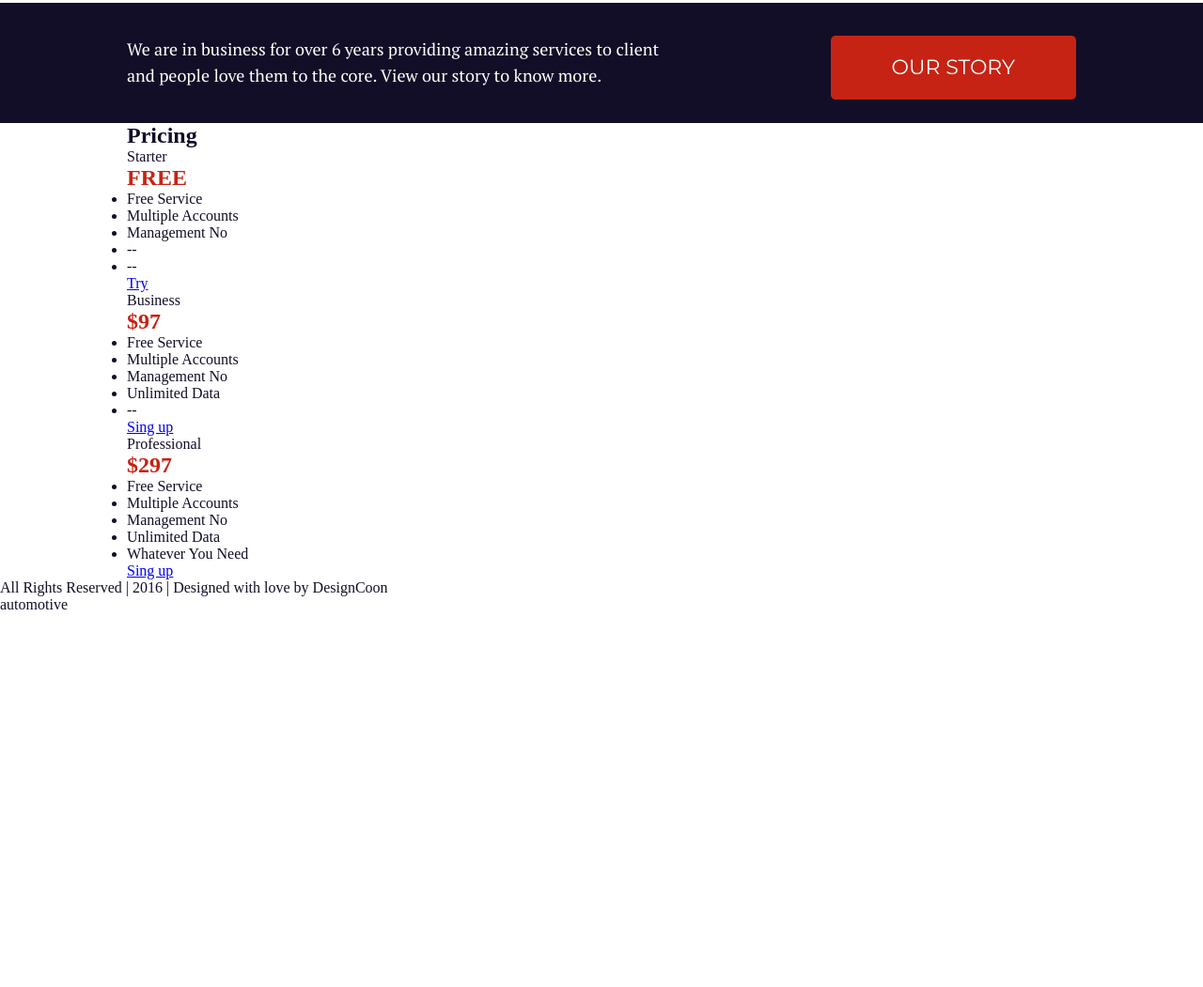
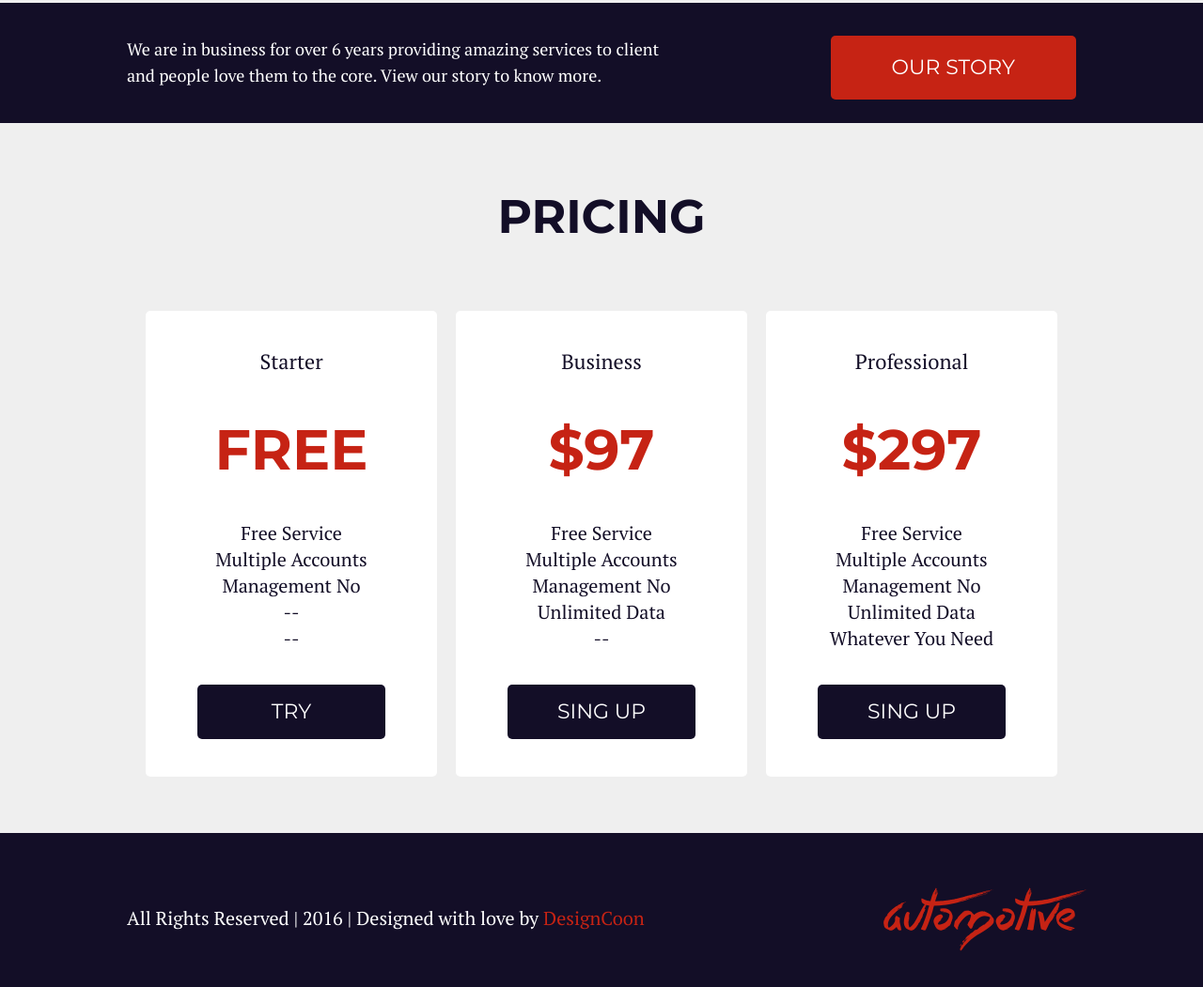
Before and after one commit to Vladislav-K-95/homework_1, a plain HTML site: page index.html in a window 1280 px wide. Shown: the part 1223-2274 px from the top of the page at 94% size. Before the commit the page ends 1876 px from the top, so only its background shows below. Drawn offline with Linux system fonts and the light colour scheme.

Commit message:
complete

```diff
--- a/css/style.css
+++ b/css/style.css
@@ -121,6 +121,10 @@ header .logo {
 
 /* MAIN */
 
+.services {
+    background-color: #efefef;
+}
+
 .services__title {
     padding: 45px 0 95px 0;
     font-family: Couture;
@@ -130,10 +134,6 @@ header .logo {
 
 .services__inner {
     padding: 0 20px;
-}
-
-.red {
-    color: #c62314;
 }
 
 .services__items {
@@ -195,3 +195,112 @@ header .logo {
     text-transform: uppercase;
     color: #fff;
 }
+
+.btn:hover {
+    background-color: #dd5246;
+}
+
+.pricing {
+    padding: 60px 0;
+    background-color: #efefef;
+}
+
+.pricing__inner {
+    padding: 0 20px;
+}
+
+.pricing__title {
+    padding-bottom: 60px;
+    text-align: center;
+    text-transform: uppercase;
+    font-family: Montserrat;
+    font-size: 50px;
+    line-height: 80px;
+}
+
+.pricing__cards {
+    display: flex;
+    justify-content: space-between;
+    gap: 20px;
+}
+
+.pricing__list {
+    padding-bottom: 35px;
+    font-family: PTSerif;
+    font-size: 20px;
+    line-height: 28px;
+    list-style: none;
+}
+
+.card {
+    width: 320px;
+    padding: 40px 0;
+    border-radius: 5px;
+    text-align: center;
+    background-color: #fff;
+}
+
+.card__title {
+    padding-bottom: 40px;
+    font-family: PTSerif;
+    font-size: 22px;
+    line-height: 28px;
+}
+
+.card__price {
+    padding-bottom: 35px;
+    font-family: Montserrat;
+    font-size: 60px;
+    line-height: 80px;
+    color: #c62314;
+}
+
+.btn_small {
+    width: 200px;
+    display: inline-block;
+    padding: 15px;
+    border-radius: 5px;
+    font-family: Montserrat;
+    font-size: 22px;
+    line-height: 28px;
+    text-decoration: none;
+    text-transform: uppercase;
+    color: #fff;
+    background-color: #130e27;
+}
+
+.btn_small:hover {
+    background-color: #c62314;
+}
+
+footer {
+    padding: 80px 0;
+    background-color: #130e27;
+}
+
+.footer__inner {
+    display: flex;
+    justify-content: space-between;
+}
+
+.footer__rights {
+    color: #fff;
+    font-family: PTSerif;
+    font-size: 20px;
+    line-height: 22px;
+}
+
+.footer__rights span {
+    color: #c62314;
+}
+
+.footer__logo {
+    font-family: "Quite Chocolatey";
+    font-size: 64px;
+    line-height: 24px;
+    color: #c62314;
+}
+
+.red {
+    color: #c62314;
+}
--- a/index.html
+++ b/index.html
@@ -127,8 +127,12 @@
         </section>
     </main>
     <footer class="footer">
-        <p class="footer__rights">All Rights Reserved |  2016  |  Designed with love by <span color="red">DesignCoon</span></p>
-        <div class="footer__logo">automotive</div>
+        <div class="container">
+            <div class="footer__inner">
+                <p class="footer__rights">All Rights Reserved |  2016  |  Designed with love by <span>DesignCoon</span></p>
+                <div class="footer__logo">automotive</div>
+            </div>
+        </div>
     </footer>
 </body>
 </html>
```
